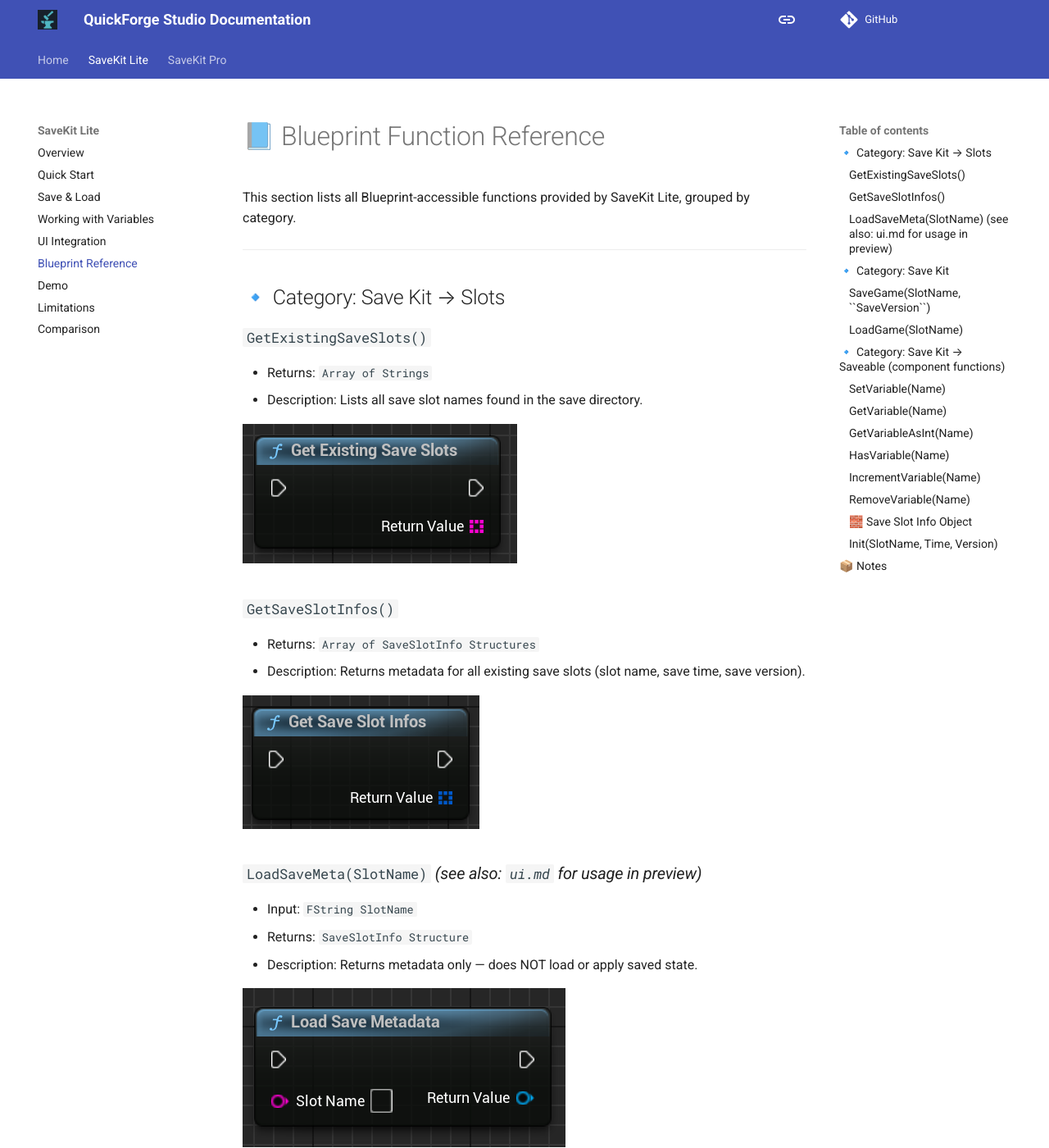
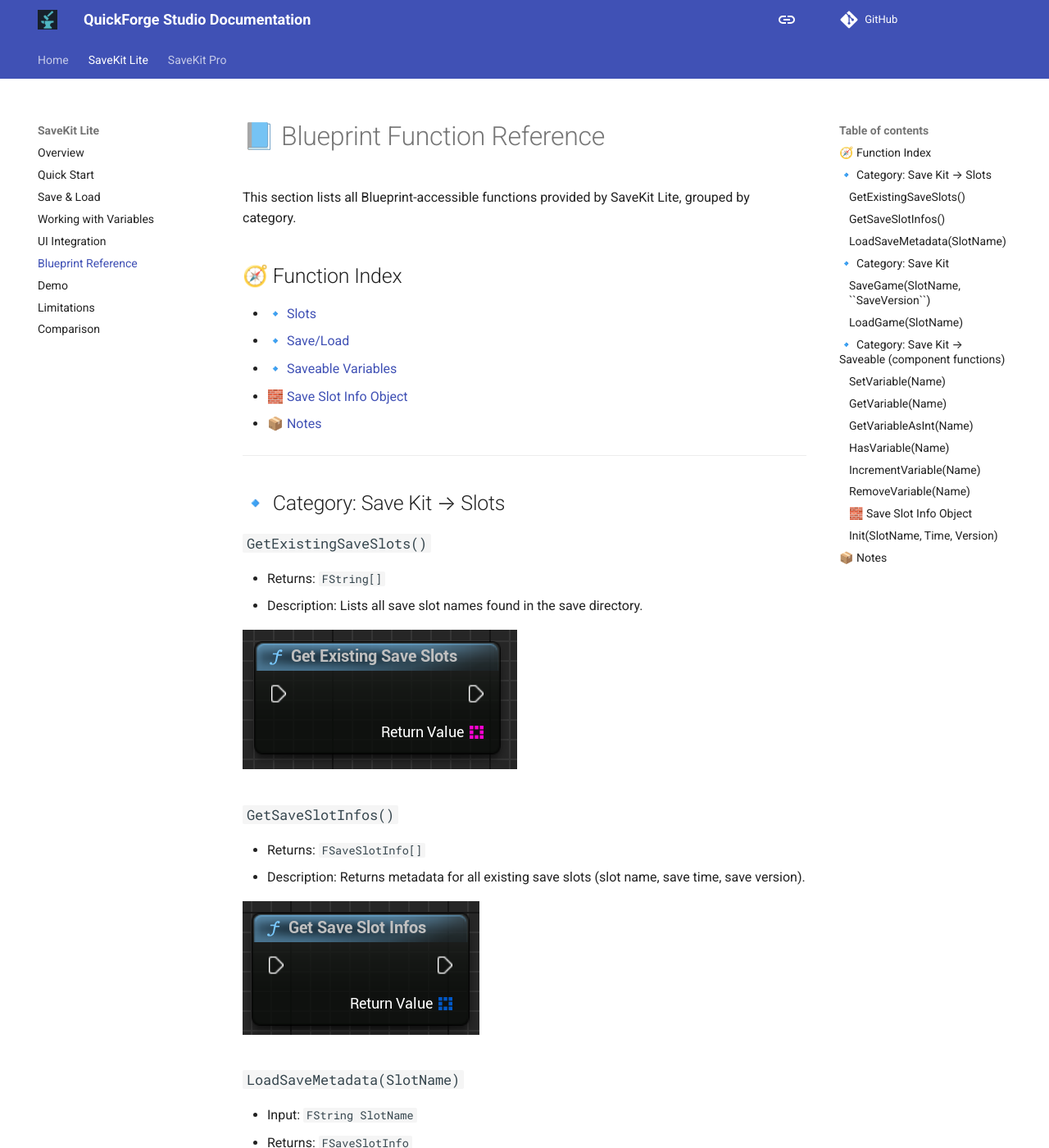
Before and after one commit to george-shilovsky/quickforge-docs, an MkDocs documentation site: the page built from docs/SaveKitLite/blueprint-reference.md, in a window 1280 px wide and 1400 px high. Shown: the whole window at 82% size. Built offline with MkDocs 1.6.1 and Material for MkDocs 9.7.7, drawn with Linux system fonts in a browser that asks for light colours; comment, search, counter and statistics services are not loaded; some of the changed text lies outside the part shown.

Commit message:
Update blueprint-reference.md

```diff
--- a/docs/SaveKitLite/blueprint-reference.md
+++ b/docs/SaveKitLite/blueprint-reference.md
@@ -1,13 +1,21 @@
 # 📘 Blueprint Function Reference
 
 This section lists all Blueprint-accessible functions provided by SaveKit Lite, grouped by category.
+
+## 🧭 Function Index
+
+- 🔹 [Slots](#-category-save-kit--slots)
+- 🔹 [Save/Load](#-category-save-kit)
+- 🔹 [Saveable Variables](#-category-save-kit--saveable-component-functions)
+- 🧱 [Save Slot Info Object](#-save-slot-info-object)
+- 📦 [Notes](#-notes)
 
 ---
 
 ## 🔹 Category: Save Kit → Slots
 
 ### `GetExistingSaveSlots()`
-- Returns: `Array of Strings`
+- Returns: `FString[]`
 - Description: Lists all save slot names found in the save directory.
 
 
@@ -15,20 +23,18 @@
 
 
 ### `GetSaveSlotInfos()`
-- Returns: `Array of SaveSlotInfo Structures`
+- Returns: `FSaveSlotInfo[]`
 - Description: Returns metadata for all existing save slots (slot name, save time, save version).
 
 
 ![GetSaveSlotInfos](images/Node_GetSaveSlotInfos.png)
 
 
-### `LoadSaveMeta(SlotName)` *(see also: `ui.md` for usage in preview)*
+### `LoadSaveMetadata(SlotName)`
 - Input: `FString SlotName`
-- Returns: `SaveSlotInfo Structure`
-- Description: Returns metadata only — does NOT load or apply saved state.
-
-
-![LoadSaveMeta](images/Node_LoadSaveMetadata.png)
+- Returns: `FSaveSlotInfo`
+- Description: Returns metadata only (does NOT load state).
+  See [UI Integration](ui.md) for usage in slot previews.
 
 
 ---
@@ -112,5 +118,11 @@
 
 ## 📦 Notes
 
+- All functions are exposed to Blueprints via context-sensitive search.
+- Can be used in:
+  - ✅ UMG widgets (`ListView`, `Button`, `Text`)
+  - ✅ Actor, Level, or GameMode Blueprints
+  - ✅ Custom save/load UI logic
+
 - All function categories are searchable using context-sensitive Blueprint menus.
 - You can use these functions inside UMG widgets, level Blueprints, or actor graphs.
```
